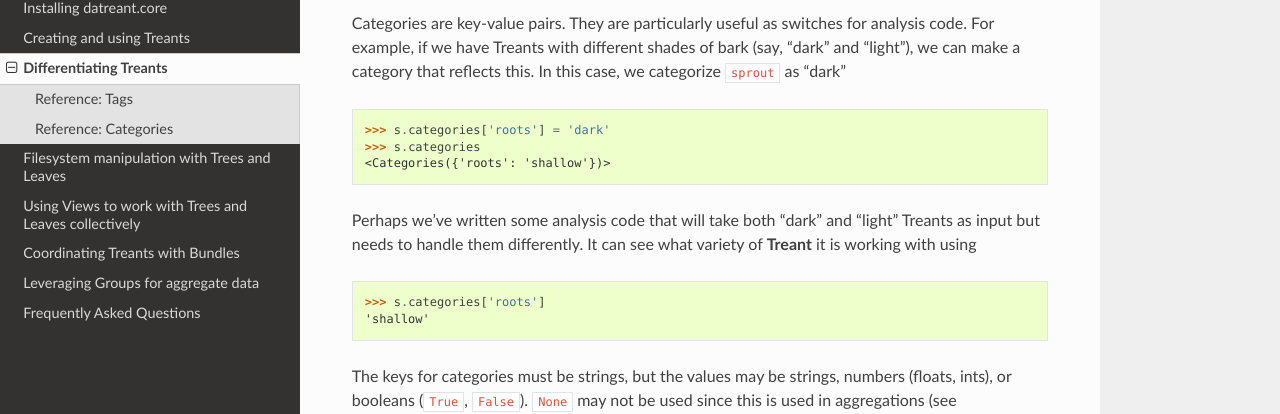
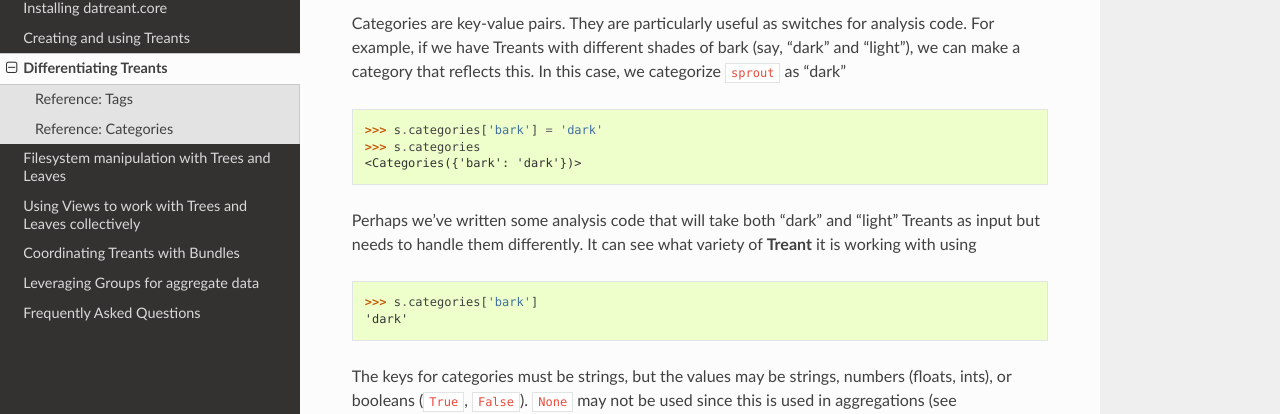
Before and after one commit to datreant/datreant, a Sphinx documentation site: the page built from docs/Tags-Categories.rst, in a window 1280 px wide and 900 px high, scrolled down 520 px. Shown: the part 137-551 px from the top of the window. Built offline with Sphinx 7.4.7 and the Read the Docs theme 2.0.0, drawn with Linux system fonts in a browser that asks for light colours; pages that are not in the unit, such as notebooks, are missing from menus.

```diff
--- a/docs/Tags-Categories.rst
+++ b/docs/Tags-Categories.rst
@@ -31,16 +31,16 @@ analysis code. For example, if we have Treants with different shades of bark
 (say, "dark" and "light"), we can make a category that reflects this. In this
 case, we categorize ``sprout`` as "dark" ::
 
-    >>> s.categories['roots'] = 'dark'
+    >>> s.categories['bark'] = 'dark'
     >>> s.categories
-    <Categories({'roots': 'shallow'})>
+    <Categories({'bark': 'dark'})>
 
 Perhaps we've written some analysis code that will take both "dark" and "light"
 Treants as input but needs to handle them differently. It can see what variety
 of **Treant** it is working with using ::
 
-    >>> s.categories['roots']
-    'shallow'
+    >>> s.categories['bark']
+    'dark'
 
 The keys for categories must be strings, but the values may be strings, numbers
 (floats, ints), or booleans (``True``, ``False``). ``None`` may not be used since
--- a/docs/Trees.rst
+++ b/docs/Trees.rst
@@ -46,13 +46,13 @@ Paths that resolve as being inside a Tree give `True` for membership tests ::
     >>> t['a/file'] in t
     True
 
-Note that neither of these items need exist ::
+Note that these items need not exist ::
 
     >>> t['a/file'].exists
     False
 
 in which case whether a Tree or Leaf is returned is dependent on an ending
-``/``. We can create directories and empty files easily enough, though ::
+``/``. We can create directories and empty files easily enough, though::
 
     >>> adir = t['a/directory/'].make()
     >>> adir.exists
```
Also changed, not shown: 2 other files.
